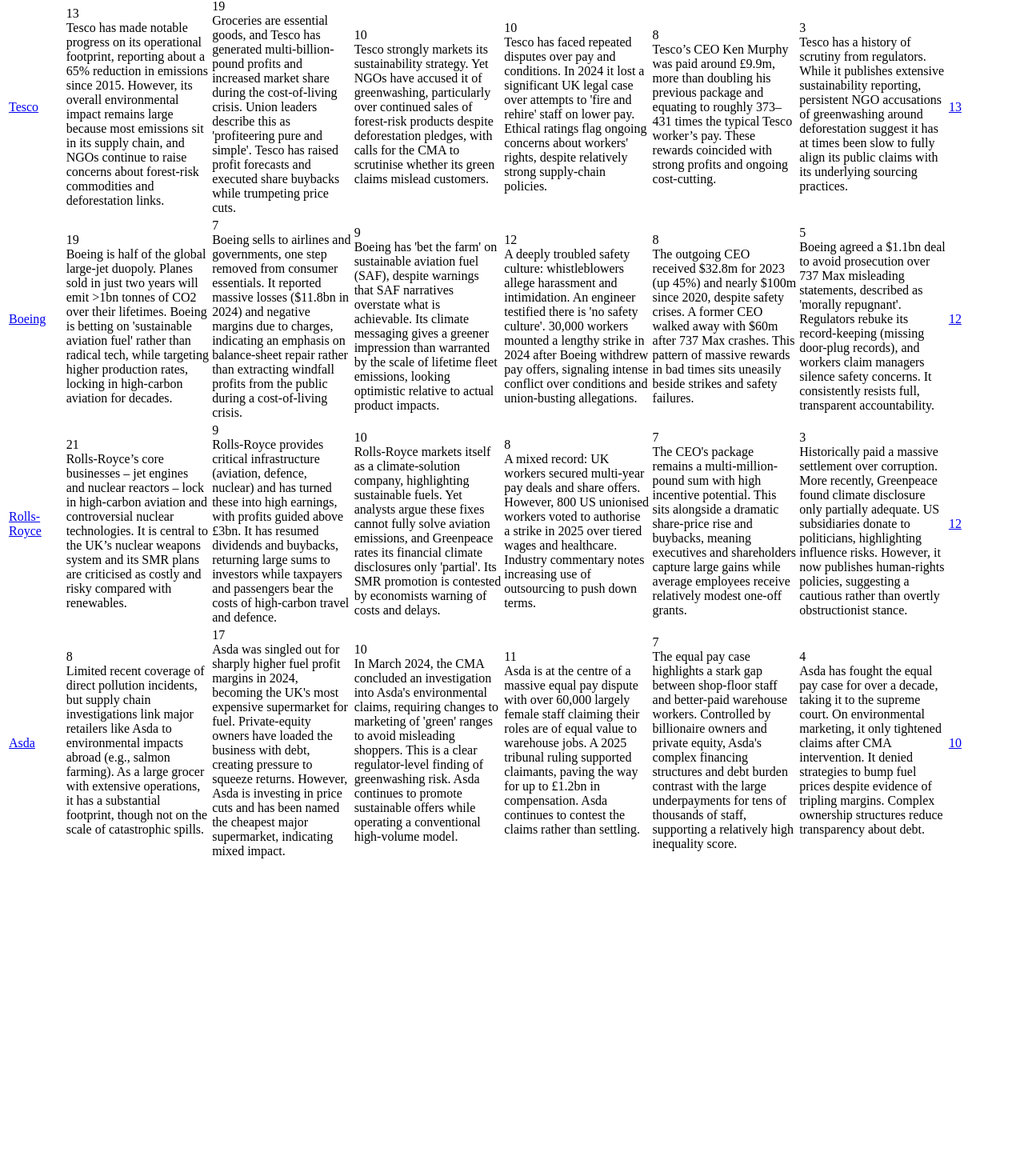
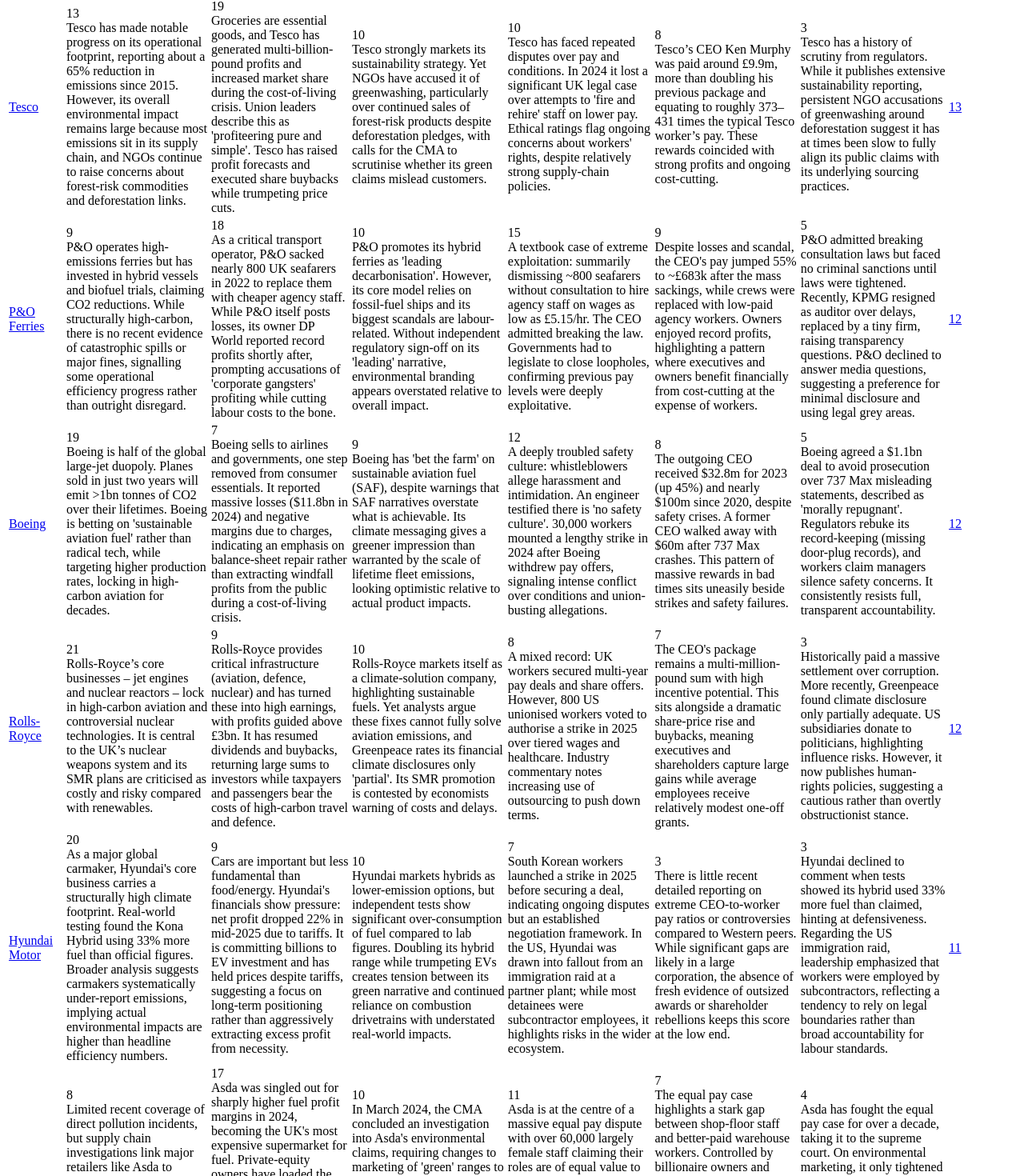
Before and after one commit to EliteArtists/greedpeaceX-website, a React (Vite) app: page /index in a window 1280 px wide. Shown: the part 2830-4300 px from the top of the page at 80% size. Before the commit the page ends 3906 px from the top, so only its background shows below. Built offline with nearby package versions, Linux system fonts and the light colour scheme; no server answers; the database is empty.

Commit message:
Update GreedIndexPage.jsx

```diff
--- a/src/GreedIndexPage.jsx
+++ b/src/GreedIndexPage.jsx
@@ -193,6 +193,25 @@
     }
   },
   {
+    id: 'p-o-ferries-manual',
+    greed_targets: { name: 'P&O Ferries' },
+    greed_score: 12,
+    community_harm: 9,
+    profit_from_necessity: 18,
+    obscurity: 10,
+    exploit_ratio: 15,
+    pay_inequality: 9,
+    responsiveness: 5,
+    rationale: {
+      environmental_harm: "P&O operates high-emissions ferries but has invested in hybrid vessels and biofuel trials, claiming CO2 reductions. While structurally high-carbon, there is no recent evidence of catastrophic spills or major fines, signalling some operational efficiency progress rather than outright disregard.",
+      profit_from_necessity: "As a critical transport operator, P&O sacked nearly 800 UK seafarers in 2022 to replace them with cheaper agency staff. While P&O itself posts losses, its owner DP World reported record profits shortly after, prompting accusations of 'corporate gangsters' profiting while cutting labour costs to the bone.",
+      greenwashing: "P&O promotes its hybrid ferries as 'leading decarbonisation'. However, its core model relies on fossil-fuel ships and its biggest scandals are labour-related. Without independent regulatory sign-off on its 'leading' narrative, environmental branding appears overstated relative to overall impact.",
+      worker_exploitation: "A textbook case of extreme exploitation: summarily dismissing ~800 seafarers without consultation to hire agency staff on wages as low as £5.15/hr. The CEO admitted breaking the law. Governments had to legislate to close loopholes, confirming previous pay levels were deeply exploitative.",
+      pay_inequality: "Despite losses and scandal, the CEO's pay jumped 55% to ~£683k after the mass sackings, while crews were replaced with low-paid agency workers. Owners enjoyed record profits, highlighting a pattern where executives and owners benefit financially from cost-cutting at the expense of workers.",
+      resistance_to_accountability: "P&O admitted breaking consultation laws but faced no criminal sanctions until laws were tightened. Recently, KPMG resigned as auditor over delays, replaced by a tiny firm, raising transparency questions. P&O declined to answer media questions, suggesting a preference for minimal disclosure and using legal grey areas."
+    }
+  },
+  {
     id: 'boeing-manual',
     greed_targets: { name: 'Boeing' },
     greed_score: 12,
@@ -228,6 +247,25 @@
       worker_exploitation: "A mixed record: UK workers secured multi-year pay deals and share offers. However, 800 US unionised workers voted to authorise a strike in 2025 over tiered wages and healthcare. Industry commentary notes increasing use of outsourcing to push down terms.",
       pay_inequality: "The CEO's package remains a multi-million-pound sum with high incentive potential. This sits alongside a dramatic share-price rise and buybacks, meaning executives and shareholders capture large gains while average employees receive relatively modest one-off grants.",
       resistance_to_accountability: "Historically paid a massive settlement over corruption. More recently, Greenpeace found climate disclosure only partially adequate. US subsidiaries donate to politicians, highlighting influence risks. However, it now publishes human-rights policies, suggesting a cautious rather than overtly obstructionist stance."
+    }
+  },
+  {
+    id: 'hyundai-motor-manual',
+    greed_targets: { name: 'Hyundai Motor' },
+    greed_score: 11,
+    community_harm: 20,
+    profit_from_necessity: 9,
+    obscurity: 10,
+    exploit_ratio: 7,
+    pay_inequality: 3,
+    responsiveness: 3,
+    rationale: {
+      environmental_harm: "As a major global carmaker, Hyundai's core business carries a structurally high climate footprint. Real-world testing found the Kona Hybrid using 33% more fuel than official figures. Broader analysis suggests carmakers systematically under-report emissions, implying actual environmental impacts are higher than headline efficiency numbers.",
+      profit_from_necessity: "Cars are important but less fundamental than food/energy. Hyundai's financials show pressure: net profit dropped 22% in mid-2025 due to tariffs. It is committing billions to EV investment and has held prices despite tariffs, suggesting a focus on long-term positioning rather than aggressively extracting excess profit from necessity.",
+      greenwashing: "Hyundai markets hybrids as lower-emission options, but independent tests show significant over-consumption of fuel compared to lab figures. Doubling its hybrid range while trumpeting EVs creates tension between its green narrative and continued reliance on combustion drivetrains with understated real-world impacts.",
+      worker_exploitation: "South Korean workers launched a strike in 2025 before securing a deal, indicating ongoing disputes but an established negotiation framework. In the US, Hyundai was drawn into fallout from an immigration raid at a partner plant; while most detainees were subcontractor employees, it highlights risks in the wider ecosystem.",
+      pay_inequality: "There is little recent detailed reporting on extreme CEO-to-worker pay ratios or controversies compared to Western peers. While significant gaps are likely in a large corporation, the absence of fresh evidence of outsized awards or shareholder rebellions keeps this score at the low end.",
+      resistance_to_accountability: "Hyundai declined to comment when tests showed its hybrid used 33% more fuel than claimed, hinting at defensiveness. Regarding the US immigration raid, leadership emphasized that workers were employed by subcontractors, reflecting a tendency to rely on legal boundaries rather than broad accountability for labour standards."
     }
   },
   {
```
